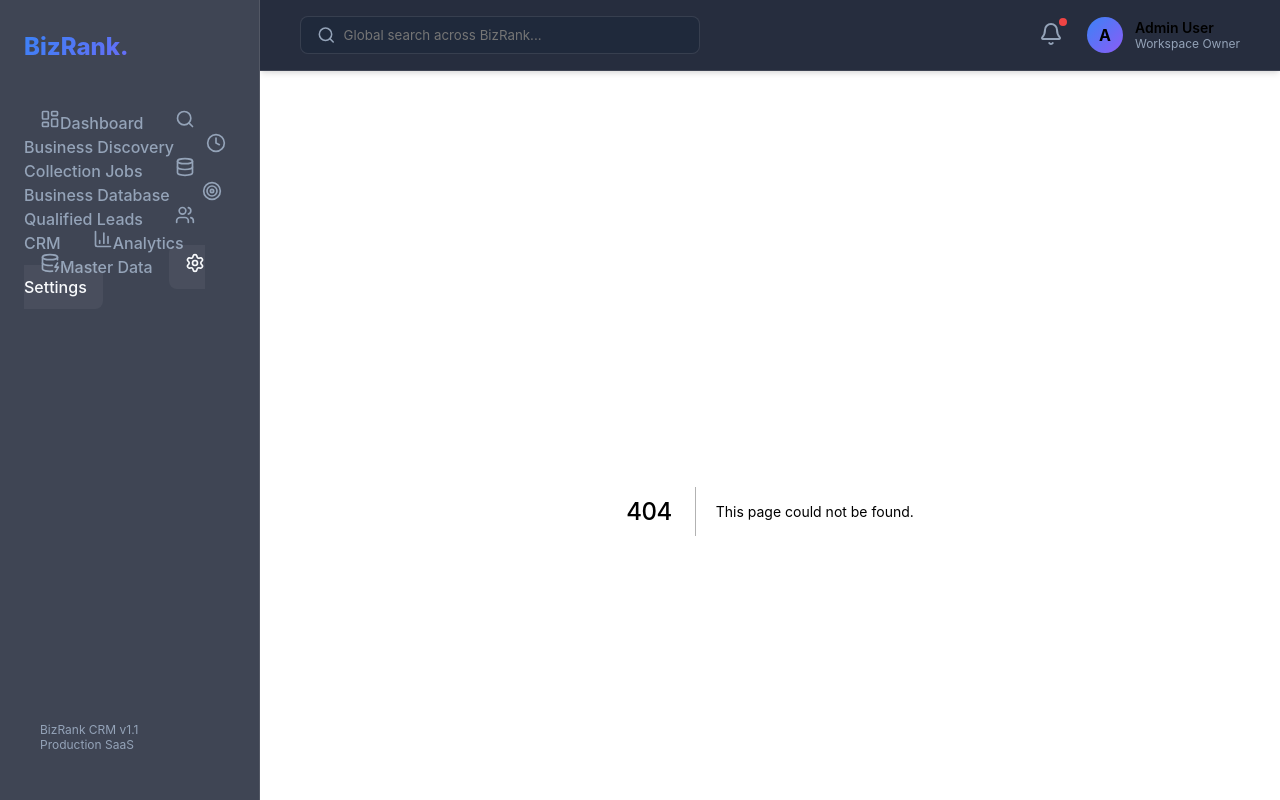
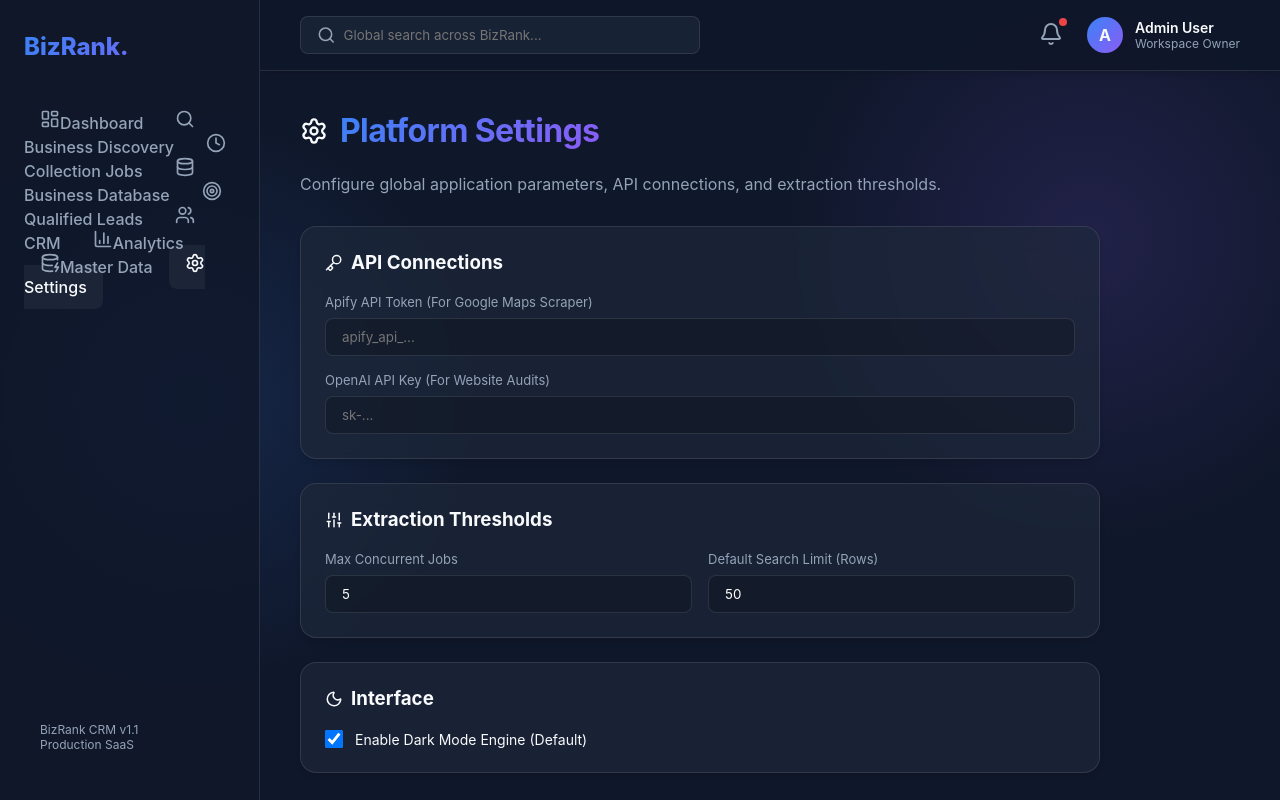
Before and after one commit to dev0priya/bizrank-app, a Next.js app: page /settings in a window 1280 px wide. Before the commit this address had no page. Built offline with nearby package versions, Linux system fonts and the light colour scheme.

Commit message:
feat: complete Module 9 Settings and conclude BizRank v1.1 project

```diff
--- /dev/null
+++ b/app/settings/page.tsx
@@ -0,0 +1,5 @@
+import SettingsClient from '../../components/SettingsClient';
+
+export default function SettingsPage() {
+    return <SettingsClient />;
+}
--- /dev/null
+++ b/components/SettingsClient.tsx
@@ -0,0 +1,145 @@
+'use client';
+
+import React, { useState, useEffect } from 'react';
+import { Settings, Key, Sliders, Moon, Save, CheckCircle2 } from 'lucide-react';
+
+export default function SettingsClient() {
+    const [apifyKey, setApifyKey] = useState('');
+    const [openAiKey, setOpenAiKey] = useState('');
+    const [maxConcurrency, setMaxConcurrency] = useState('5');
+    const [defaultLimit, setDefaultLimit] = useState('50');
+    const [darkMode, setDarkMode] = useState(true);
+
+    const [saved, setSaved] = useState(false);
+
+    useEffect(() => {
+        // Load existing settings
+        setApifyKey(localStorage.getItem('bizrank_apify_key') || '');
+        setOpenAiKey(localStorage.getItem('bizrank_openai_key') || '');
+        setMaxConcurrency(localStorage.getItem('bizrank_concurrency') || '5');
+        setDefaultLimit(localStorage.getItem('bizrank_limit') || '50');
+        setDarkMode(localStorage.getItem('bizrank_theme') !== 'light');
+    }, []);
+
+    const handleSave = () => {
+        localStorage.setItem('bizrank_apify_key', apifyKey);
+        localStorage.setItem('bizrank_openai_key', openAiKey);
+        localStorage.setItem('bizrank_concurrency', maxConcurrency);
+        localStorage.setItem('bizrank_limit', defaultLimit);
+        localStorage.setItem('bizrank_theme', darkMode ? 'dark' : 'light');
+
+        setSaved(true);
+        setTimeout(() => setSaved(false), 3000);
+    };
+
+    return (
+        <div style={{ paddingBottom: '40px', maxWidth: '800px' }}>
+            <div style={{ display: 'flex', alignItems: 'center', gap: '12px', marginBottom: '24px' }}>
+                <Settings size={28} className="text-gradient" />
+                <h1 className="text-gradient" style={{ margin: 0 }}>Platform Settings</h1>
+            </div>
+
+            <p style={{ color: 'var(--text-muted)', marginBottom: '32px' }}>
+                Configure global application parameters, API connections, and extraction thresholds.
+            </p>
+
+            {/* API KEYS */}
+            <div className="glass-panel" style={{ marginBottom: '24px' }}>
+                <h3 style={{ display: 'flex', alignItems: 'center', gap: '8px', marginBottom: '20px' }}>
+                    <Key size={18} /> API Connections
+                </h3>
+
+                <div style={{ display: 'flex', flexDirection: 'column', gap: '16px' }}>
+                    <div>
+                        <label style={{ display: 'block', fontSize: '13px', color: 'var(--text-muted)', marginBottom: '8px' }}>
+                            Apify API Token (For Google Maps Scraper)
+                        </label>
+                        <input
+                            type="password"
+                            value={apifyKey}
+                            onChange={e => setApifyKey(e.target.value)}
+                            placeholder="apify_api_..."
+                            style={{ width: '100%', padding: '10px 16px', background: 'rgba(0,0,0,0.2)', color: 'white', border: '1px solid var(--border-color)', borderRadius: '8px', outline: 'none' }}
+                        />
+                    </div>
+                    <div>
+                        <label style={{ display: 'block', fontSize: '13px', color: 'var(--text-muted)', marginBottom: '8px' }}>
+                            OpenAI API Key (For Website Audits)
+                        </label>
+                        <input
+                            type="password"
+                            value={openAiKey}
+                            onChange={e => setOpenAiKey(e.target.value)}
+                            placeholder="sk-..."
+                            style={{ width: '100%', padding: '10px 16px', background: 'rgba(0,0,0,0.2)', color: 'white', border: '1px solid var(--border-color)', borderRadius: '8px', outline: 'none' }}
+                        />
+                    </div>
+                </div>
+            </div>
+
+            {/* EXTRACTION PREFERENCES */}
+            <div className="glass-panel" style={{ marginBottom: '24px' }}>
+                <h3 style={{ display: 'flex', alignItems: 'center', gap: '8px', marginBottom: '20px' }}>
+                    <Sliders size={18} /> Extraction Thresholds
+                </h3>
+
+                <div style={{ display: 'grid', gridTemplateColumns: '1fr 1fr', gap: '16px' }}>
+                    <div>
+                        <label style={{ display: 'block', fontSize: '13px', color: 'var(--text-muted)', marginBottom: '8px' }}>
+                            Max Concurrent Jobs
+                        </label>
+                        <input
+                            type="number"
+                            value={maxConcurrency}
+                            onChange={e => setMaxConcurrency(e.target.value)}
+                            style={{ width: '100%', padding: '10px 16px', background: 'rgba(0,0,0,0.2)', color: 'white', border: '1px solid var(--border-color)', borderRadius: '8px', outline: 'none' }}
+                        />
+                    </div>
+                    <div>
+                        <label style={{ display: 'block', fontSize: '13px', color: 'var(--text-muted)', marginBottom: '8px' }}>
+                            Default Search Limit (Rows)
+                        </label>
+                        <input
+                            type="number"
+                            value={defaultLimit}
+                            onChange={e => setDefaultLimit(e.target.value)}
+                            style={{ width: '100%', padding: '10px 16px', background: 'rgba(0,0,0,0.2)', color: 'white', border: '1px solid var(--border-color)', borderRadius: '8px', outline: 'none' }}
+                        />
+                    </div>
+                </div>
+            </div>
+
+            {/* UI PREFERENCES */}
+            <div className="glass-panel" style={{ marginBottom: '32px' }}>
+                <h3 style={{ display: 'flex', alignItems: 'center', gap: '8px', marginBottom: '20px' }}>
+                    <Moon size={18} /> Interface
+                </h3>
+
+                <label style={{ display: 'flex', alignItems: 'center', gap: '12px', cursor: 'pointer' }}>
+                    <input
+                        type="checkbox"
+                        checked={darkMode}
+                        onChange={e => setDarkMode(e.target.checked)}
+                        style={{ width: '18px', height: '18px' }}
+                    />
+                    <span style={{ fontSize: '14px' }}>Enable Dark Mode Engine (Default)</span>
+                </label>
+            </div>
+
+            <div style={{ display: 'flex', alignItems: 'center', gap: '16px' }}>
+                <button
+                    onClick={handleSave}
+                    style={{ padding: '12px 32px', background: 'var(--accent-primary)', color: 'white', border: 'none', borderRadius: '8px', cursor: 'pointer', display: 'flex', alignItems: 'center', gap: '8px', fontWeight: 600, fontSize: '15px' }}
+                >
+                    <Save size={18} /> Save Configuration
+                </button>
+
+                {saved && (
+                    <span style={{ display: 'flex', alignItems: 'center', gap: '6px', color: 'var(--status-won)', fontWeight: 600 }}>
+                        <CheckCircle2 size={18} /> Settings Applied
+                    </span>
+                )}
+            </div>
+        </div>
+    );
+}
```
